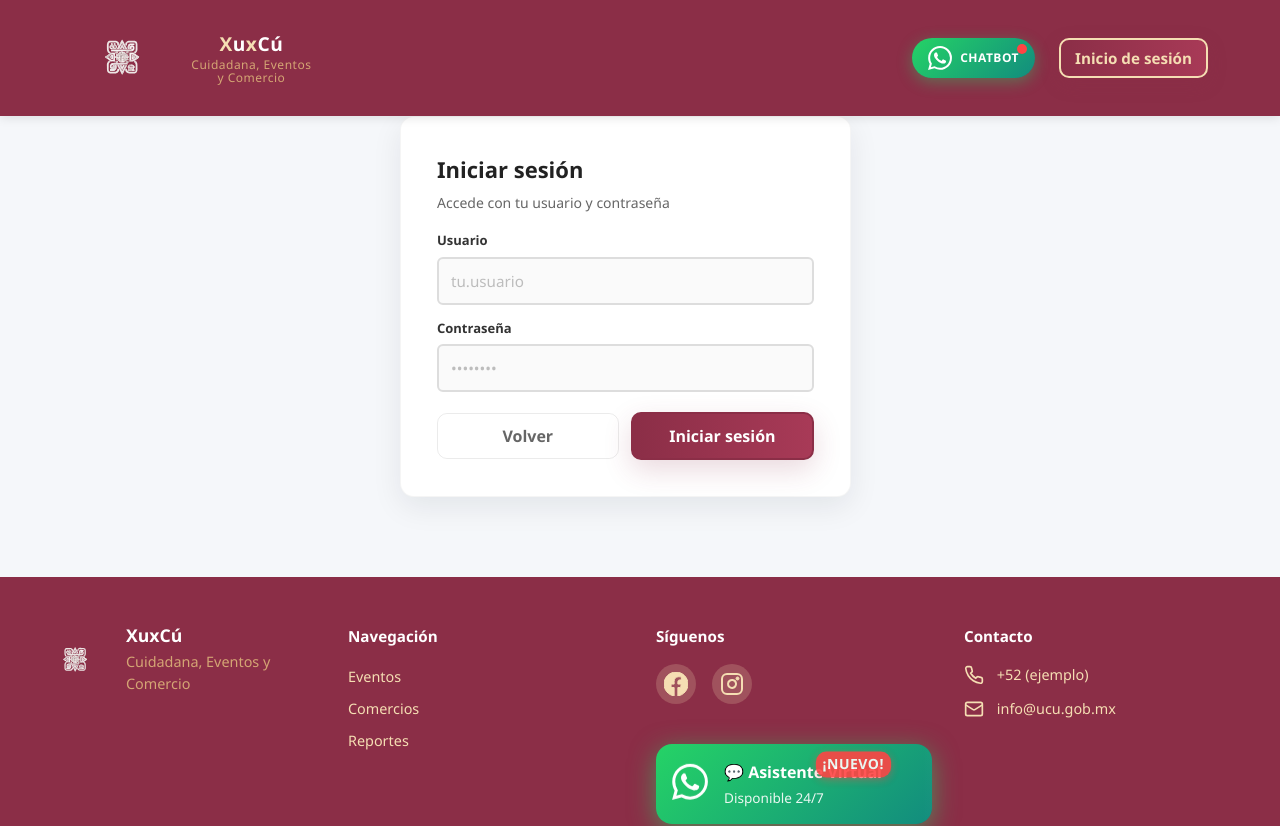
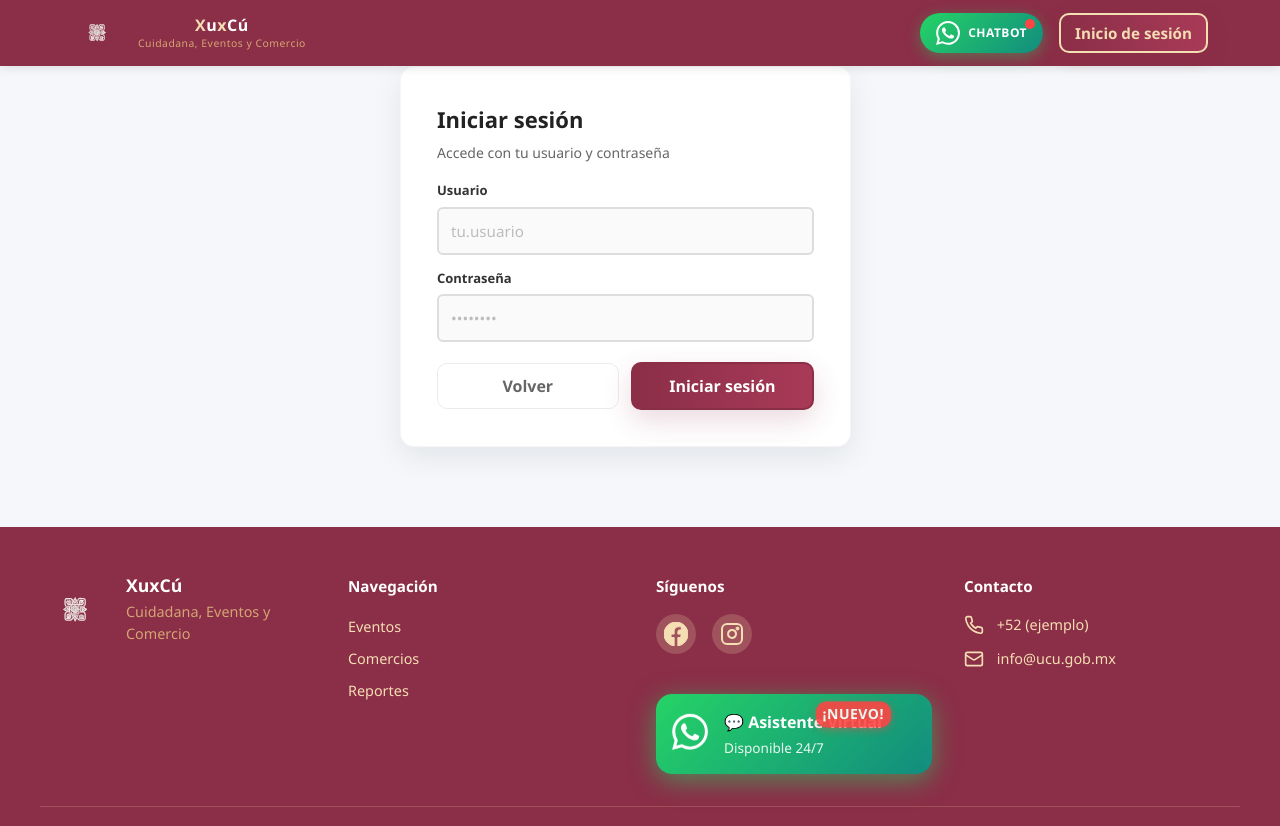
Before and after one commit to Isael7w7/front-ucu, a React (Vite) app: page /login in a window 1280 px wide. Shown: the top 826 px of the page. Built offline with nearby package versions, Linux system fonts and the light colour scheme; no server answers.

Commit message:
aline los iconos de la barra de navegacion superior

```diff
--- a/src/styles/Navbar.css
+++ b/src/styles/Navbar.css
@@ -27,6 +27,8 @@
   display: flex;
   justify-content: space-between;
   align-items: center;
+  gap: 1.5rem;
+  flex-wrap: nowrap;
 }
 
 /* Logo y Nombre (Izquierda) */
@@ -36,7 +38,8 @@
   gap: 1rem;
   cursor: pointer;
   transition: all 0.3s ease;
-  flex: 1;
+  flex: 0 0 auto;
+  min-width: fit-content;
 }
 
 .navbar-logo:hover {
@@ -44,7 +47,7 @@
 }
 
 .logo-image {
-  height: 100px;
+  height: 50px;
   width: auto;
   object-fit: contain;
   animation: bounceIn 0.8s cubic-bezier(0.68, -0.55, 0.265, 1.55) 0.2s both;
@@ -74,7 +77,7 @@
 }
 
 .logo-text {
-  font-size: 1.2rem;
+  font-size: 1rem;
   font-weight: bold;
   color: #F5DEB3;
   letter-spacing: 0.5px;
@@ -86,7 +89,7 @@
 }
 
 .logo-year {
-  font-size: 0.75rem;
+  font-size: 0.65rem;
   color: #D4A574;
   font-weight: 500;
   letter-spacing: 0.5px;
@@ -145,9 +148,10 @@
 /* Menu Central */
 .navbar-menu {
   display: flex;
-  gap: 2rem;
-  flex: 2;
+  gap: 1.5rem;
+  flex: 1;
   justify-content: center;
+  margin: 0;
 }
 
 .nav-link {
@@ -201,10 +205,11 @@
 
 /* Acciones (Derecha) */
 .navbar-actions {
-  flex: 1;
+  flex: 0 0 auto;
   display: flex;
   justify-content: flex-end;
-  gap: 1.5rem;
+  align-items: center;
+  gap: 1rem;
 }
 
 .social-link {
```
